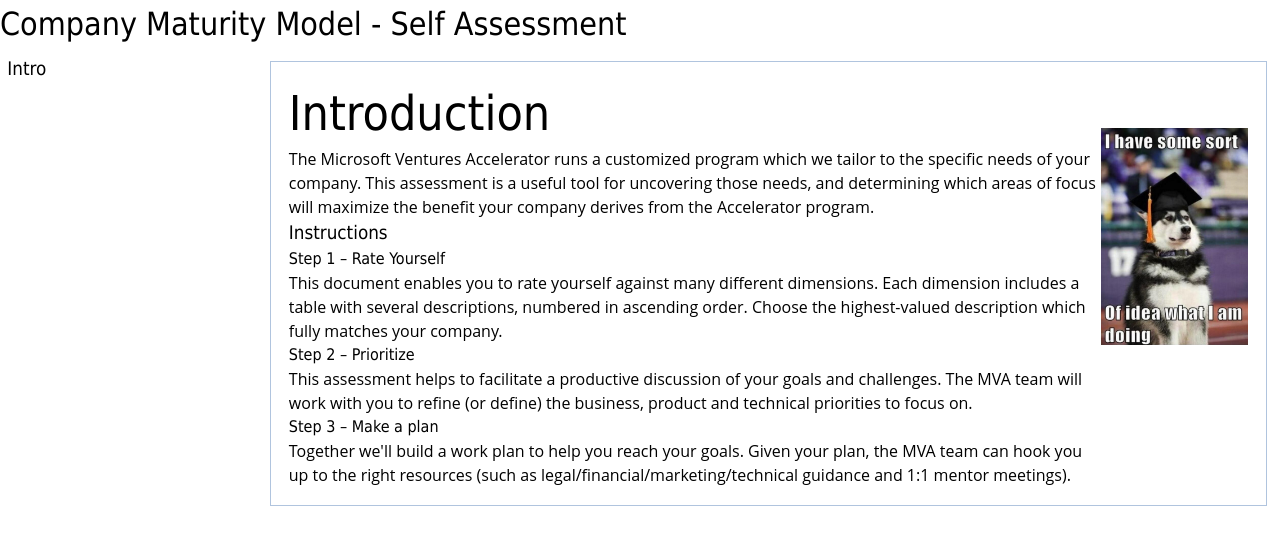
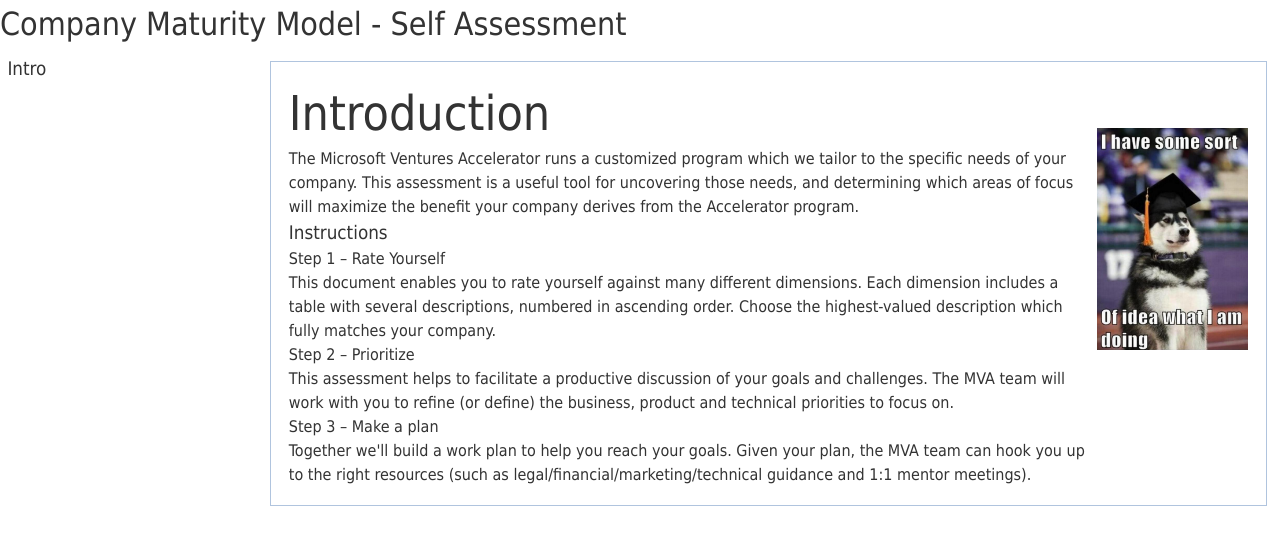
Before and after one commit to addys/mmsa, a website: page index.html in a window 1280 px wide. Drawn offline with nearby package versions, Linux system fonts and the light colour scheme.

Commit message:
css tweaks

```diff
--- a/public/css.css
+++ b/public/css.css
@@ -3,8 +3,9 @@ body{
   min-height  : 100%;
   margin      : 0;
   padding     : 0;
-  font-family : 'Open Sans',sans-serif;
+  font-family: 'Segoe UI Light', Tahoma, Verdana, Arial, sans-serif;
   line-height : 1.5;
+  color: #333;
 }
 
 h2, .h2 {
@@ -29,7 +30,7 @@ h1, h2, h3, h4, h5 {
 
 .stealthlink
 {
-    color:black;
+    color: #333;
     text-decoration: none;
 }
 
```
